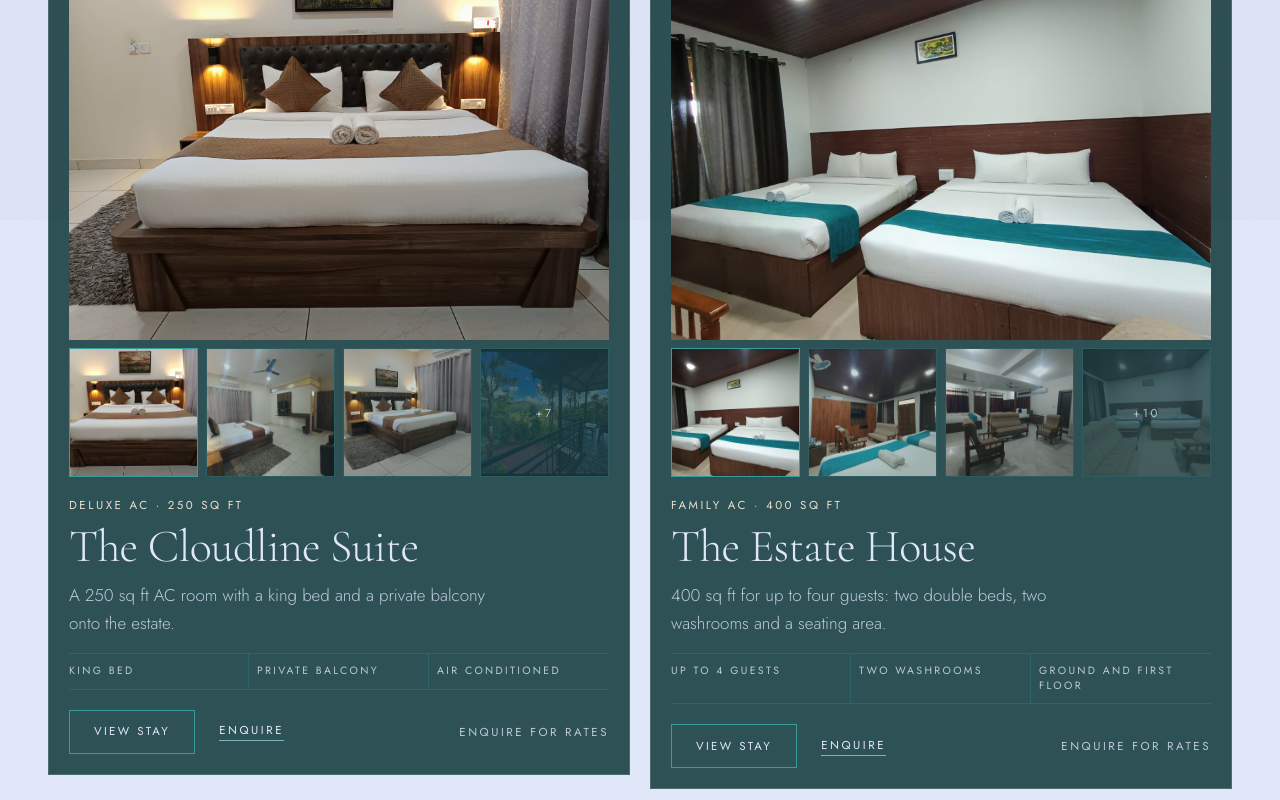
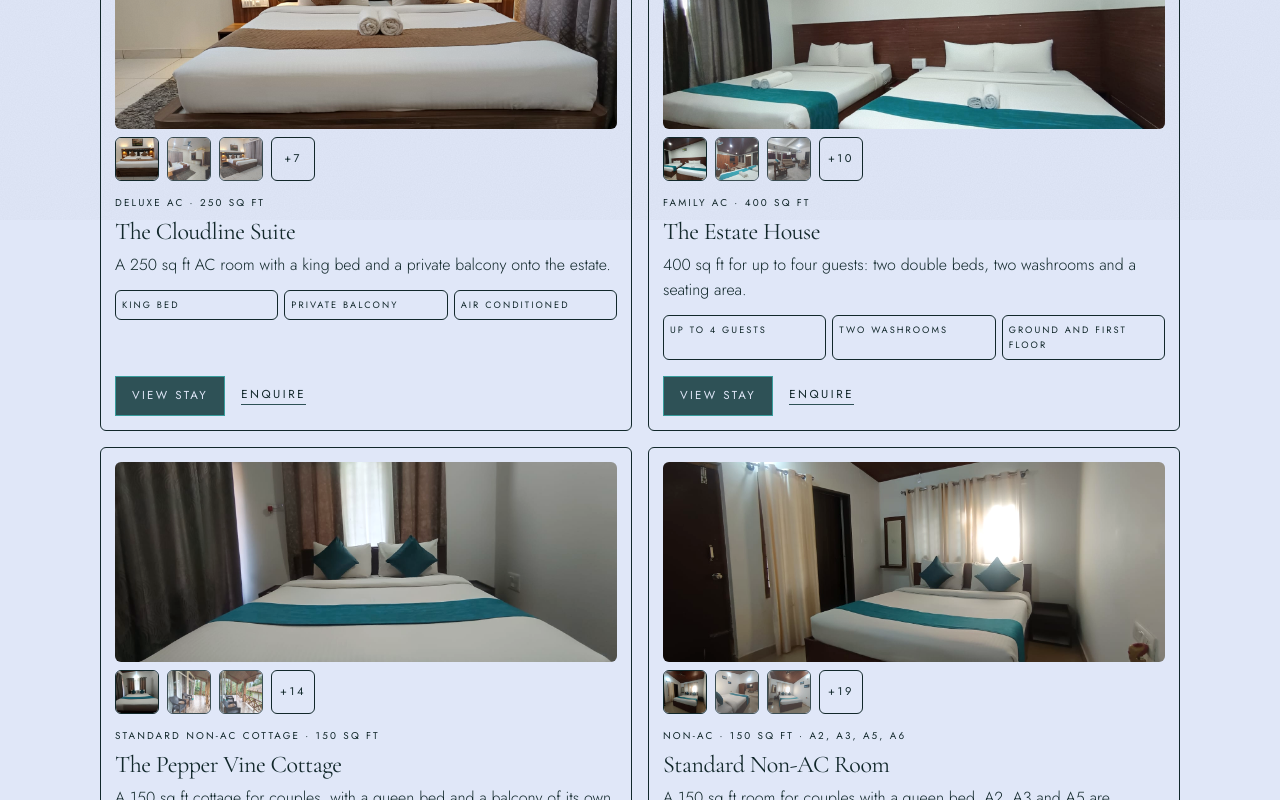
Before and after one commit to Shabiul/jungle-hill-resort-coorg, a Next.js app: page /rooms in a window 1280 px wide. Shown: the part 580-1380 px from the top of the page. Built offline with nearby package versions, Linux system fonts and the light colour scheme; no server answers.

Commit message:
Nav: Home first, Rooms, Testimonials removed from nav and footer; compact stay cards (4 columns on home, 2 on rooms), smaller bento gallery

```diff
--- a/src/app/rooms/page.tsx
+++ b/src/app/rooms/page.tsx
@@ -41,7 +41,7 @@ export default function RoomsPage() {
 
       <section aria-label="All stays" className="pb-[var(--space-section)]">
         <div className="page-container">
-          <StayCards rooms={rooms} />
+          <StayCards rooms={rooms} variant="page" />
         </div>
       </section>
 
--- a/src/components/sections/StayCards.tsx
+++ b/src/components/sections/StayCards.tsx
@@ -2,88 +2,91 @@
 
 import { useState } from "react";
 import Link from "next/link";
+import { FadeUp } from "@/components/animations/FadeUp";
 import { Lightbox } from "@/components/shared/LazyLightbox";
 import { Photo } from "@/components/shared/Photo";
-import { BoxCard } from "@/components/ui/BoxCard";
 import { roomLabel } from "@/data/rooms";
 import { cn } from "@/lib/utils";
 import type { Room } from "@/types";
-import { FadeUp } from "@/components/animations/FadeUp";
+
+const THUMBS = 3;
 
 function StayCard({ room }: { room: Room }) {
   const [active, setActive] = useState(0);
   const [lightbox, setLightbox] = useState<number | null>(null);
   const total = room.images.length;
-  const thumbs = room.images.slice(0, 4);
-  const hidden = total - 3;
+  const thumbs = room.images.slice(0, THUMBS);
+  const hidden = total - THUMBS;
 
   return (
-    <BoxCard className="lift flex h-full flex-col p-4 sm:p-5">
+    <article className="lift flex h-full flex-col rounded-[6px] border border-line bg-card p-3.5 text-body shadow-soft">
       <button
         type="button"
         onClick={() => setLightbox(active)}
         aria-label={`Open photo full size: ${room.images[active]?.alt ?? room.name}`}
-        className="relative block aspect-[4/3] w-full cursor-zoom-in overflow-hidden"
+        className="relative block aspect-[4/3] max-h-[200px] w-full cursor-zoom-in overflow-hidden rounded-[6px]"
       >
         <Photo
           key={room.images[active]?.src}
           image={room.images[active]}
           fill
-          sizes="(min-width: 1024px) 40vw, 100vw"
+          sizes="(min-width: 1280px) 300px, (min-width: 768px) 45vw, 100vw"
           imgClassName="animate-[fade-in_0.35s_ease-out]"
         />
       </button>
 
       {thumbs.length > 1 && (
-        <ul className="mt-2 grid grid-cols-4 gap-2" aria-label={`${room.name} photos`}>
-          {thumbs.map((image, index) => {
-            const isMore = index === 3 && total > 4;
-            return (
+        <ul className="mt-2 flex gap-2" aria-label={`${room.name} photos`}>
+          {thumbs.map((image, index) => (
             <li key={image.src}>
               <button
                 type="button"
-                  onClick={() => (isMore ? setLightbox(3) : setActive(index))}
-                  aria-label={
-                    isMore
-                      ? `+${hidden}: show all ${total} photos`
-                      : `Show photo ${index + 1}: ${image.alt}`
-                  }
-                  aria-current={!isMore && index === active ? "true" : undefined}
+                onClick={() => setActive(index)}
+                aria-label={`Show photo ${index + 1}: ${image.alt}`}
+                aria-current={index === active ? "true" : undefined}
                 className={cn(
-                    "relative block aspect-square w-full overflow-hidden border transition-opacity",
-                    !isMore && index === active
-                      ? "border-teal"
-                      : "border-teal/20 opacity-75 hover:opacity-100",
+                  "relative block h-11 w-11 overflow-hidden rounded-[6px] border transition-opacity",
+                  index === active
+                    ? "border-burgundy"
+                    : "border-line opacity-80 hover:opacity-100",
                 )}
               >
-                  <Photo image={image} fill sizes="12vw" />
-                  {isMore && (
-                    <span className="label-mono absolute inset-0 grid place-items-center bg-night-teal/70 text-mist">
-                      +{hidden}
-                    </span>
-                  )}
+                <Photo image={image} fill sizes="44px" />
               </button>
             </li>
-            );
-          })}
+          ))}
+          {hidden > 0 && (
+            <li>
+              <button
+                type="button"
+                onClick={() => setLightbox(THUMBS)}
+                aria-label={`+${hidden}: show all ${total} photos`}
+                className="label-mono grid h-11 w-11 place-items-center rounded-[6px] border border-burgundy text-[0.7rem] text-burgundy transition-colors hover:bg-burgundy hover:text-ivory"
+              >
+                +{hidden}
+              </button>
+            </li>
+          )}
         </ul>
       )}
 
-      <div className="flex flex-1 flex-col pt-5">
-        <p className="label-mono text-sand-light">{roomLabel(room)}</p>
-        <h3 className="mt-2 text-h3">{room.name}</h3>
-        <p className="mt-2 max-w-[44ch] text-mist/80">{room.summary}</p>
+      <div className="flex flex-1 flex-col pt-3.5">
+        <p className="label-mono text-[0.62rem] text-body">{roomLabel(room)}</p>
+        <h3 className="mt-1.5 font-display text-[1.5rem] leading-tight font-normal">
+          {room.name}
+        </h3>
+        <p className="mt-1.5 line-clamp-2 text-small text-body">{room.summary}</p>
 
-        <ul className="label-mono mt-4 grid grid-cols-3 divide-x divide-teal/25 border-y border-teal/25 text-[0.66rem] text-mist/80">
+        <ul className="label-mono mt-3 grid grid-cols-3 gap-1.5 text-[0.58rem] text-body">
           {room.highlights.map((fact) => (
-            <li key={fact} className="px-2 py-2.5 first:pl-0">
+            <li key={fact} className="rounded-[6px] border border-line px-1.5 py-1.5">
               {fact}
             </li>
           ))}
         </ul>
 
-        <div className="mt-auto flex flex-wrap items-center gap-x-6 gap-y-3 pt-5">
-          <Link href={`/rooms/${room.slug}`} className="btn btn-outline">
+        <div className="mt-auto flex flex-wrap items-center gap-x-4 gap-y-2 pt-4">
+          <Link href={`/rooms/${room.slug}`} className="btn btn-primary !min-h-10 !px-4">
             View stay
           </Link>
           <Link
@@ -92,7 +95,6 @@ function StayCard({ room }: { room: Room }) {
           >
             Enquire
           </Link>
-          <span className="label-mono ml-auto text-mist/80">{room.rateNote}</span>
         </div>
       </div>
 
@@ -102,17 +104,30 @@ function StayCard({ room }: { room: Room }) {
         onClose={() => setLightbox(null)}
         onIndexChange={setLightbox}
       />
-    </BoxCard>
+    </article>
   );
 }
 
-/** The four stays as equal-height boxes: 2x2 on desktop, one column on mobile. */
-export function StayCards({ rooms }: { rooms: Room[] }) {
+/** The four stays as small, equal-height cards. `home`: 4 columns from 1280px. `page`: 2 columns, max ~520px each. */
+export function StayCards({
+  rooms,
+  variant = "home",
+}: {
+  rooms: Room[];
+  variant?: "home" | "page";
+}) {
   return (
-    <ul className="grid gap-5 md:grid-cols-2">
+    <ul
+      className={cn(
+        "grid gap-4",
+        variant === "home"
+          ? "sm:grid-cols-2 xl:grid-cols-4"
+          : "mx-auto max-w-[1080px] md:grid-cols-2",
+      )}
+    >
       {rooms.map((room, index) => (
-        <li key={room.slug}>
-          <FadeUp index={index}>
+        <li key={room.slug} className="mx-auto w-full max-w-[520px] xl:max-w-none">
+          <FadeUp index={index} className="h-full">
             <StayCard room={room} />
           </FadeUp>
         </li>
--- a/src/components/shared/BentoGallery.tsx
+++ b/src/components/shared/BentoGallery.tsx
@@ -28,7 +28,7 @@ export function BentoGallery({ images, overlay }: BentoGalleryProps) {
 
   return (
     <>
-      <ul className="grid grid-cols-2 gap-2 sm:grid-cols-4 sm:grid-rows-2 sm:gap-3 lg:h-[34rem]">
+      <ul className="grid grid-cols-2 gap-2 sm:grid-cols-4 sm:grid-rows-2 sm:gap-3 lg:h-[26rem]">
         {shown.map((image, index) => {
           const isLast = index === shown.length - 1 && more > 0;
           return (
--- a/src/data/navigation.ts
+++ b/src/data/navigation.ts
@@ -1,13 +1,13 @@
 import type { NavItem } from "@/types";
 
 export const mainNav: NavItem[] = [
+  { label: "Home", href: "/" },
   { label: "About", href: "/about" },
-  { label: "Stays", href: "/rooms" },
+  { label: "Rooms", href: "/rooms" },
   { label: "Experiences", href: "/experiences" },
   { label: "Dining", href: "/dining" },
   { label: "Destinations", href: "/tourist-destinations" },
   { label: "Gallery", href: "/gallery" },
-  { label: "Testimonials", href: "/testimonials" },
   { label: "Packages & Offers", href: "/packages-offers" },
   { label: "Plan Your Stay", href: "/plan-your-stay" },
   { label: "Contact", href: "/contact" },
@@ -16,12 +16,12 @@ export const mainNav: NavItem[] = [
 /** Desktop header (xl and up); everything else lives in the menu and footer. */
 export const headerNav: NavItem[] = mainNav.filter((item) =>
   [
+    "/",
     "/rooms",
     "/experiences",
     "/dining",
     "/tourist-destinations",
     "/gallery",
-    "/testimonials",
     "/plan-your-stay",
     "/contact",
   ].includes(item.href),
```
Lines whose indentation alone changed are shown as unchanged.
